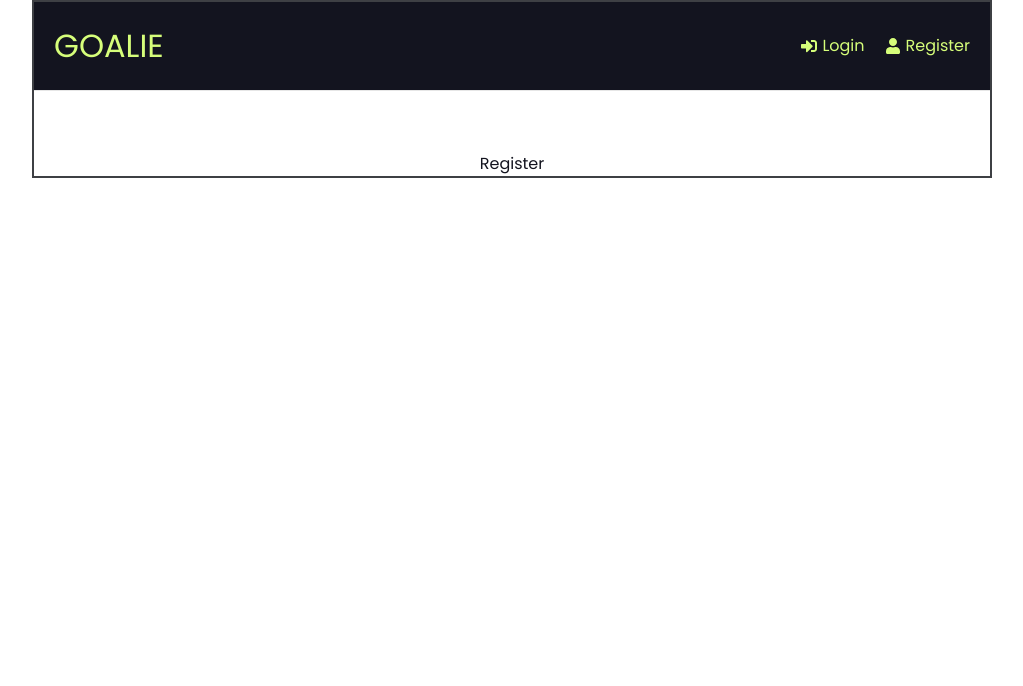
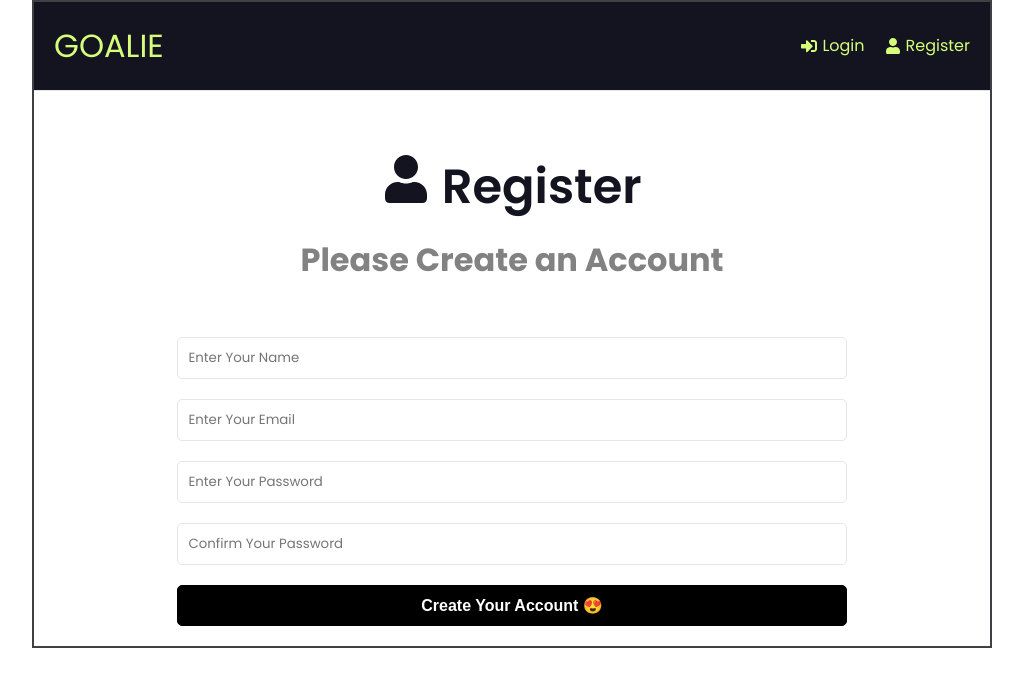
Before and after one commit to ravindujayaweera99/Goal_Setter_Web_App, a React (Create React App) app in the folder frontend/: page /register in a window 1280 px wide. Shown: the top 686 px of the page, without its empty margins (128-1151 px from the left). Built offline with nearby package versions, Linux system fonts and the light colour scheme.

Commit message:
Login and Register Page Frontends setup

```diff
--- a/frontend/src/pages/Login.jsx
+++ b/frontend/src/pages/Login.jsx
@@ -1,5 +1,67 @@
+import { useState, useEffect } from "react";
+import { FaSignInAlt } from "react-icons/fa";
+
 const Login = () => {
-  return <div>Login</div>;
+  const [formData, setFormData] = useState({
+    email: "",
+    password: "",
+  });
+
+  const { name, email, password, password2 } = formData;
+
+  const onChange = (e) => {
+    setFormData((prevState) => ({
+      ...prevState,
+      [e.target.name]: e.target.value,
+    }));
+  };
+
+  const onSubmit = (e) => {
+    e.preventDefault();
+  };
+  return (
+    <>
+      <section className="heading">
+        <h1>
+          <FaSignInAlt /> Login
+        </h1>
+        <p>Login Using your Account</p>
+      </section>
+
+      <section className="form">
+        <form onSubmit={onSubmit}>
+          <div className="form-group">
+            <input
+              type="email"
+              className="form-control"
+              id="email"
+              name="email"
+              value={email}
+              placeholder="Enter Your Email"
+              onChange={onChange}
+            />
+          </div>
+          <div className="form-group">
+            <input
+              type="password"
+              className="form-control"
+              id="password"
+              name="password"
+              value={password}
+              placeholder="Enter Your Password"
+              onChange={onChange}
+            />
+          </div>
+
+          <div className="form-group">
+            <button type="submit" className="btn btn-block">
+              Login 🤟🏻
+            </button>
+          </div>
+        </form>
+      </section>
+    </>
+  );
 };
 
 export default Login;
--- a/frontend/src/pages/Register.jsx
+++ b/frontend/src/pages/Register.jsx
@@ -1,5 +1,90 @@
+import { useState, useEffect } from "react";
+import { FaUser } from "react-icons/fa";
+
 const Register = () => {
-  return <div>Register</div>;
+  const [formData, setFormData] = useState({
+    name: "",
+    email: "",
+    password: "",
+    password2: "",
+  });
+
+  const { name, email, password, password2 } = formData;
+
+  const onChange = (e) => {
+    setFormData((prevState) => ({
+      ...prevState,
+      [e.target.name]: e.target.value,
+    }));
+  };
+
+  const onSubmit = (e) => {
+    e.preventDefault();
+  };
+  return (
+    <>
+      <section className="heading">
+        <h1>
+          <FaUser /> Register
+        </h1>
+        <p>Please Create an Account</p>
+      </section>
+
+      <section className="form">
+        <form onSubmit={onSubmit}>
+          <div className="form-group">
+            <input
+              type="text"
+              className="form-control"
+              id="name"
+              name="name"
+              value={name}
+              placeholder="Enter Your Name"
+              onChange={onChange}
+            />
+          </div>
+          <div className="form-group">
+            <input
+              type="email"
+              className="form-control"
+              id="email"
+              name="email"
+              value={email}
+              placeholder="Enter Your Email"
+              onChange={onChange}
+            />
+          </div>
+          <div className="form-group">
+            <input
+              type="password"
+              className="form-control"
+              id="password"
+              name="password"
+              value={password}
+              placeholder="Enter Your Password"
+              onChange={onChange}
+            />
+          </div>
+          <div className="form-group">
+            <input
+              type="password"
+              className="form-control"
+              id="password2"
+              name="password2"
+              value={password2}
+              placeholder="Confirm Your Password"
+              onChange={onChange}
+            />
+          </div>
+          <div className="form-group">
+            <button type="submit" className="btn btn-block">
+              Create Your Account 😍
+            </button>
+          </div>
+        </form>
+      </section>
+    </>
+  );
 };
 
 export default Register;
```
